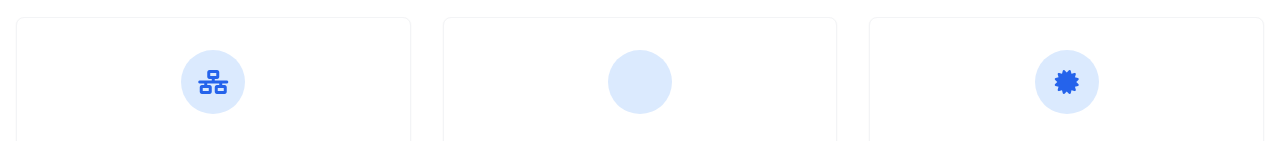
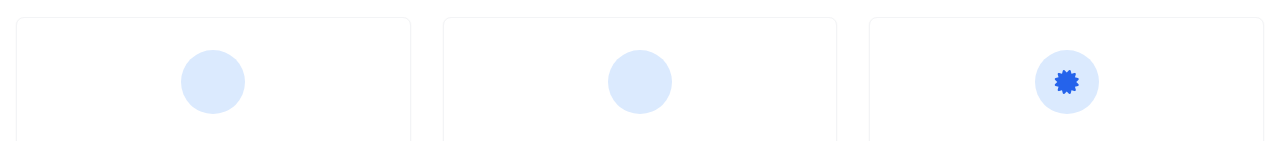
Before and after one commit to BINetCom/website, a plain HTML site: page services-formation.html in a window 1280 px wide. Shown: the part 655-796 px from the top of the page. Drawn offline with nearby package versions, Linux system fonts and the light colour scheme.

Commit message:
Update services-formation.html

```diff
--- a/services-formation.html
+++ b/services-formation.html
@@ -202,7 +202,7 @@
 				<!-- Réseaux et télécommunications -->
 				<div class="bg-white dark:bg-gray-800 p-8 rounded-lg shadow-sm hover:shadow-md transition-all duration-300 border border-gray-100 dark:border-gray-700" >
 					<div class="w-16 h-16 bg-blue-100 dark:bg-blue-900/30 rounded-full flex items-center justify-center mb-6 text-primary dark:text-blue-300 text-2xl mx-auto">
-						<i class="fas fa-network-wired"></i>
+						<i class="5G"></i>
 					</div>
 					<h3 class="text-xl font-bold text-center text-gray-900 dark:text-white mb-4">Le réseau 5G</h3>
 					<ul class="text-gray-600 dark:text-gray-300 space-y-2 text-sm mb-4">
```
